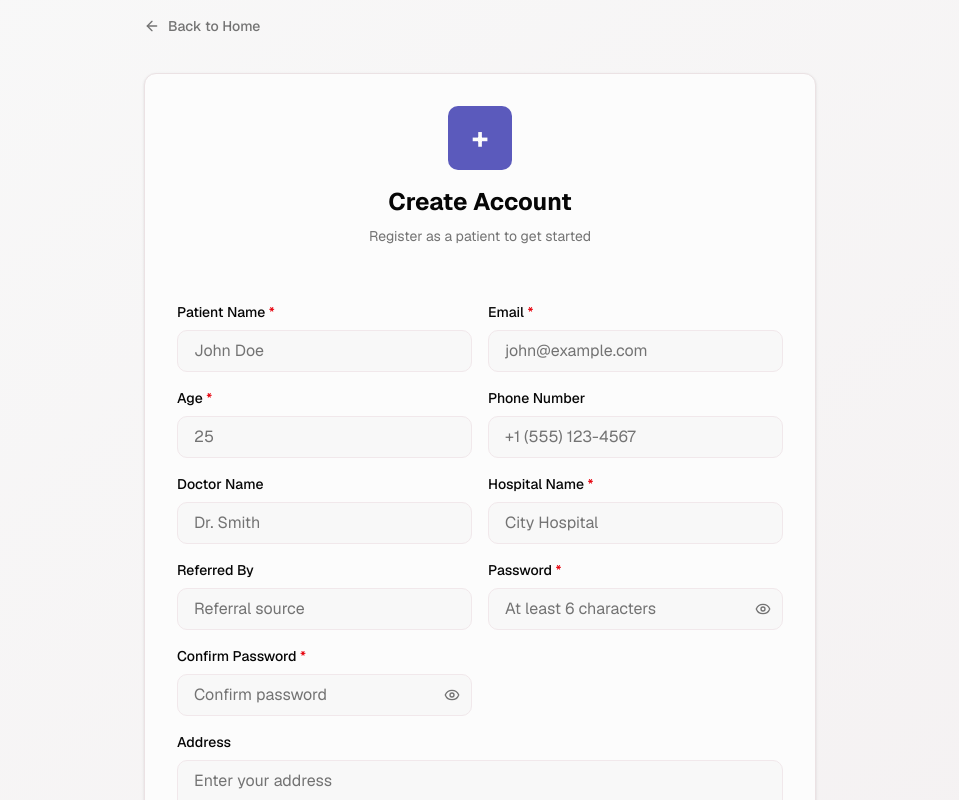
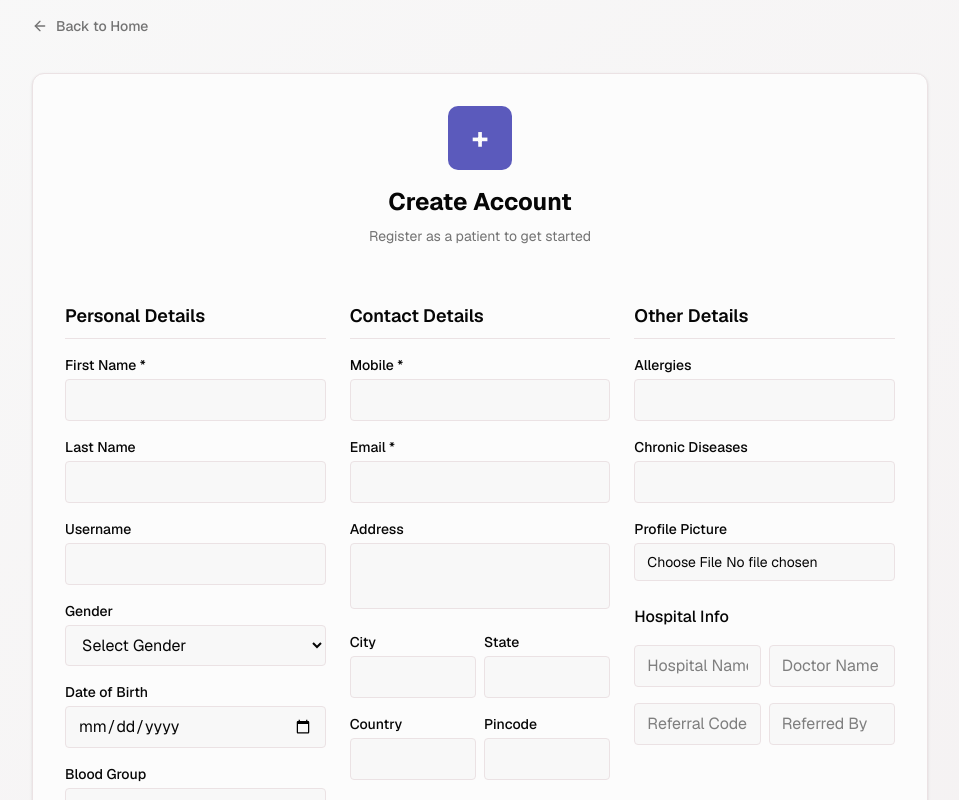
Before and after one commit to Ash-0002/myMentor, a Next.js app: page /register in a window 1280 px wide. Shown: the top 800 px of the page, without its empty margins (160-1119 px from the left). Built offline with nearby package versions, Linux system fonts and the light colour scheme.

Commit message:
login or register flow in continuation

```diff
--- a/app/(auth)/register/page.tsx
+++ b/app/(auth)/register/page.tsx
@@ -2,7 +2,7 @@
 
 import type React from "react"
 
-import { useState } from "react"
+import { useState, useEffect } from "react"
 import Link from "next/link"
 import { useRouter } from "next/navigation"
 import { Button } from "@/components/ui/button"
@@ -11,24 +11,43 @@ import { ArrowLeft, Eye, EyeOff } from "lucide-react"
 
 export default function RegisterPage() {
   const [formData, setFormData] = useState({
-    patientName: "",
+    first_name: "",
+    last_name: "",
+    username: "",
+    gender: "",
+    date_of_birth: "",
+    mobile: "",
     email: "",
+    address: "",
+    city: "",
+    state: "",
+    country: "",
+    pincode: "",
+    blood_group: "",
+    allergies: "",
+    chronic_diseases: "",
+    notes: "",
     password: "",
-    confirmPassword: "",
-    age: "",
-    doctorName: "",
-    referredBy: "",
-    hospitalName: "",
-    phone: "",
-    address: "",
+    confirm_password: "",
+    referral_code: "",
+    referred_by: "",
+    hospital_name: "",
+    doctor_name: "",
   })
+  const [profilePic, setProfilePic] = useState<File | null>(null)
   const [showPassword, setShowPassword] = useState(false)
   const [showConfirmPassword, setShowConfirmPassword] = useState(false)
   const [loading, setLoading] = useState(false)
   const [error, setError] = useState("")
   const router = useRouter()
 
-  const handleChange = (e: React.ChangeEvent<HTMLInputElement | HTMLTextAreaElement>) => {
+  useEffect(() => {
+    if (localStorage.getItem("isLoggedIn") === "true") {
+      router.push("/dashboard")
+    }
+  }, [router])
+
+  const handleChange = (e: React.ChangeEvent<HTMLInputElement | HTMLTextAreaElement | HTMLSelectElement>) => {
     const { name, value } = e.target
     setFormData((prev) => ({
       ...prev,
@@ -36,59 +55,63 @@ export default function RegisterPage() {
     }))
   }
 
+  const handleFileChange = (e: React.ChangeEvent<HTMLInputElement>) => {
+    if (e.target.files && e.target.files[0]) {
+      setProfilePic(e.target.files[0])
+    }
+  }
+
   const handleRegister = async (e: React.FormEvent) => {
     e.preventDefault()
     setError("")
     setLoading(true)
 
-    // Validation
-    if (!formData.patientName || !formData.email || !formData.password || !formData.age || !formData.hospitalName) {
+    // Basic Validation
+    if (!formData.first_name || !formData.email || !formData.password || !formData.mobile) {
       setError("Please fill in all required fields")
       setLoading(false)
       return
     }
 
-    if (formData.password !== formData.confirmPassword) {
+    if (formData.password !== formData.confirm_password) {
       setError("Passwords do not match")
       setLoading(false)
       return
     }
 
-    if (formData.password.length < 6) {
-      setError("Password must be at least 6 characters")
-      setLoading(false)
-      return
+    try {
+      const data = new FormData();
+      Object.entries(formData).forEach(([key, value]) => {
+        data.append(key, value);
+      });
+      data.append('role_id', '3'); // Default role
+      if (profilePic) {
+        data.append('profile_pic', profilePic);
       }
 
-    try {
-      // Save to localStorage for now (replace with actual API call)
-      const userData = {
-        patientName: formData.patientName,
-        email: formData.email,
-        age: formData.age,
-        doctorName: formData.doctorName,
-        referredBy: formData.referredBy,
-        hospitalName: formData.hospitalName,
-        phone: formData.phone,
-        address: formData.address,
-      }
+      const response = await import('@/lib/auth-service').then(mod => mod.registerPatient(data));
 
-      localStorage.setItem("userData", JSON.stringify(userData))
+      if (response.message === "patient created successfully") {
         localStorage.setItem("isLoggedIn", "true")
-
-      // Redirect to dashboard
         setTimeout(() => {
           router.push("/dashboard")
         }, 1000)
-    } catch (err) {
-      setError("Registration failed. Please try again.")
+      } else {
+        setError(response.message || "Registration failed")
+        setLoading(false) // Stop loading if we don't redirect
+      }
+    } catch (err: any) {
+      setError(err.message || "Registration failed. Please try again.")
       setLoading(false)
+    } finally {
+      // We handle setLoading(false) in specific cases or let it stay true during redirect
+      if (loading) setLoading(false)
     }
   }
 
   return (
     <div className="min-h-screen bg-gradient-to-br from-background to-muted/20 flex items-center justify-center p-4">
-      <div className="w-full max-w-2xl">
+      <div className="w-full max-w-4xl">
         <div className="mb-8">
           <Link href="/" className="inline-flex items-center gap-2 text-muted-foreground hover:text-foreground transition-colors">
             <ArrowLeft className="w-4 h-4" />
@@ -105,173 +128,161 @@ export default function RegisterPage() {
             <p className="text-muted-foreground text-sm">Register as a patient to get started</p>
           </div>
 
-          <form onSubmit={handleRegister} className="space-y-4">
+          <form onSubmit={handleRegister} className="space-y-6">
             {error && (
-              <div className="p-3 rounded-lg bg-destructive/10 border border-destructive/20 text-destructive text-sm">
+              <div className="p-3 rounded-lg bg-destructive/10 border border-destructive/20 text-destructive text-sm text-center">
                 {error}
               </div>
             )}
 
-            <div className="grid md:grid-cols-2 gap-4">
-              {/* Patient Name */}
+            <div className="grid md:grid-cols-2 lg:grid-cols-3 gap-6">
+              {/* Personal Info */}
+              <div className="space-y-4">
+                <h3 className="font-semibold text-lg border-b pb-2">Personal Details</h3>
+
                 <div>
-                <label className="block text-sm font-medium text-foreground mb-2">
-                  Patient Name <span className="text-destructive">*</span>
-                </label>
-                <input
-                  type="text"
-                  name="patientName"
-                  value={formData.patientName}
-                  onChange={handleChange}
-                  placeholder="John Doe"
-                  className="w-full px-4 py-2 rounded-lg border border-input bg-background text-foreground placeholder-muted-foreground focus:outline-none focus:ring-2 focus:ring-ring focus:ring-offset-2 transition-all"
-                />
+                  <label className="block text-sm font-medium mb-1">First Name *</label>
+                  <input type="text" name="first_name" value={formData.first_name} onChange={handleChange} className="w-full px-3 py-2 rounded border bg-background" required />
+                </div>
+                <div>
+                  <label className="block text-sm font-medium mb-1">Last Name</label>
+                  <input type="text" name="last_name" value={formData.last_name} onChange={handleChange} className="w-full px-3 py-2 rounded border bg-background" />
+                </div>
+                <div>
+                  <label className="block text-sm font-medium mb-1">Username</label>
+                  <input type="text" name="username" value={formData.username} onChange={handleChange} className="w-full px-3 py-2 rounded border bg-background" />
+                </div>
+                 <div>
+                  <label className="block text-sm font-medium mb-1">Gender</label>
+                  <select name="gender" value={formData.gender} onChange={handleChange} className="w-full px-3 py-2 rounded border bg-background">
+                    <option value="">Select Gender</option>
+                    <option value="male">Male</option>
+                    <option value="female">Female</option>
+                    <option value="other">Other</option>
+                  </select>
+                </div>
+                <div>
+                  <label className="block text-sm font-medium mb-1">Date of Birth</label>
+                  <input type="date" name="date_of_birth" value={formData.date_of_birth} onChange={handleChange} className="w-full px-3 py-2 rounded border bg-background" />
+                </div>
+                 <div>
+                  <label className="block text-sm font-medium mb-1">Blood Group</label>
+                  <input type="text" name="blood_group" value={formData.blood_group} onChange={handleChange} className="w-full px-3 py-2 rounded border bg-background" placeholder="e.g. A+" />
+                </div>
               </div>
 
-              {/* Email */}
+              {/* Contact Info */}
+              <div className="space-y-4">
+                <h3 className="font-semibold text-lg border-b pb-2">Contact Details</h3>
+
                 <div>
-                <label className="block text-sm font-medium text-foreground mb-2">
-                  Email <span className="text-destructive">*</span>
-                </label>
-                <input
-                  type="email"
-                  name="email"
-                  value={formData.email}
-                  onChange={handleChange}
-                  placeholder="john@example.com"
-                  className="w-full px-4 py-2 rounded-lg border border-input bg-background text-foreground placeholder-muted-foreground focus:outline-none focus:ring-2 focus:ring-ring focus:ring-offset-2 transition-all"
-                />
+                  <label className="block text-sm font-medium mb-1">Mobile *</label>
+                  <input type="tel" name="mobile" value={formData.mobile} onChange={handleChange} className="w-full px-3 py-2 rounded border bg-background" required />
+                </div>
+                <div>
+                  <label className="block text-sm font-medium mb-1">Email *</label>
+                  <input type="email" name="email" value={formData.email} onChange={handleChange} className="w-full px-3 py-2 rounded border bg-background" required />
+                </div>
+                <div>
+                  <label className="block text-sm font-medium mb-1">Address</label>
+                  <textarea name="address" value={formData.address} onChange={handleChange} className="w-full px-3 py-2 rounded border bg-background resize-none" rows={2} />
+                </div>
+                <div className="grid grid-cols-2 gap-2">
+                   <div>
+                    <label className="block text-sm font-medium mb-1">City</label>
+                    <input type="text" name="city" value={formData.city} onChange={handleChange} className="w-full px-3 py-2 rounded border bg-background" />
+                  </div>
+                   <div>
+                    <label className="block text-sm font-medium mb-1">State</label>
+                    <input type="text" name="state" value={formData.state} onChange={handleChange} className="w-full px-3 py-2 rounded border bg-background" />
+                  </div>
+                </div>
+                 <div className="grid grid-cols-2 gap-2">
+                   <div>
+                    <label className="block text-sm font-medium mb-1">Country</label>
+                    <input type="text" name="country" value={formData.country} onChange={handleChange} className="w-full px-3 py-2 rounded border bg-background" />
+                  </div>
+                   <div>
+                    <label className="block text-sm font-medium mb-1">Pincode</label>
+                    <input type="text" name="pincode" value={formData.pincode} onChange={handleChange} className="w-full px-3 py-2 rounded border bg-background" />
+                  </div>
+                </div>
               </div>
 
-              {/* Age */}
+               {/* Medical & Meta Info */}
+              <div className="space-y-4">
+                <h3 className="font-semibold text-lg border-b pb-2">Other Details</h3>
+
                 <div>
-                <label className="block text-sm font-medium text-foreground mb-2">
-                  Age <span className="text-destructive">*</span>
-                </label>
-                <input
-                  type="number"
-                  name="age"
-                  value={formData.age}
-                  onChange={handleChange}
-                  placeholder="25"
-                  className="w-full px-4 py-2 rounded-lg border border-input bg-background text-foreground placeholder-muted-foreground focus:outline-none focus:ring-2 focus:ring-ring focus:ring-offset-2 transition-all"
-                />
+                  <label className="block text-sm font-medium mb-1">Allergies</label>
+                  <input type="text" name="allergies" value={formData.allergies} onChange={handleChange} className="w-full px-3 py-2 rounded border bg-background" />
+                </div>
+                <div>
+                  <label className="block text-sm font-medium mb-1">Chronic Diseases</label>
+                  <input type="text" name="chronic_diseases" value={formData.chronic_diseases} onChange={handleChange} className="w-full px-3 py-2 rounded border bg-background" />
+                </div>
+                 <div>
+                  <label className="block text-sm font-medium mb-1">Profile Picture</label>
+                  <input type="file" onChange={handleFileChange} className="w-full px-3 py-2 rounded border bg-background text-sm" accept="image/*" />
                 </div>
 
-              {/* Phone */}
-              <div>
-                <label className="block text-sm font-medium text-foreground mb-2">Phone Number</label>
-                <input
-                  type="tel"
-                  name="phone"
-                  value={formData.phone}
-                  onChange={handleChange}
-                  placeholder="+1 (555) 123-4567"
-                  className="w-full px-4 py-2 rounded-lg border border-input bg-background text-foreground placeholder-muted-foreground focus:outline-none focus:ring-2 focus:ring-ring focus:ring-offset-2 transition-all"
-                />
+                <h4 className="font-medium pt-2">Hospital Info</h4>
+                 <div className="grid grid-cols-2 gap-2">
+                   <input type="text" name="hospital_name" value={formData.hospital_name} onChange={handleChange} className="w-full px-3 py-2 rounded border bg-background" placeholder="Hospital Name" />
+                   <input type="text" name="doctor_name" value={formData.doctor_name} onChange={handleChange} className="w-full px-3 py-2 rounded border bg-background" placeholder="Doctor Name" />
+                 </div>
+                 <div className="grid grid-cols-2 gap-2">
+                   <input type="text" name="referral_code" value={formData.referral_code} onChange={handleChange} className="w-full px-3 py-2 rounded border bg-background" placeholder="Referral Code" />
+                   <input type="text" name="referred_by" value={formData.referred_by} onChange={handleChange} className="w-full px-3 py-2 rounded border bg-background" placeholder="Referred By" />
+                 </div>
+              </div>
             </div>
 
-              {/* Doctor Name */}
+            {/* Password Section */}
+            <div className="border-t pt-4">
+              <h3 className="font-semibold text-lg mb-4">Security</h3>
+              <div className="grid md:grid-cols-2 gap-6">
                 <div>
-                <label className="block text-sm font-medium text-foreground mb-2">Doctor Name</label>
-                <input
-                  type="text"
-                  name="doctorName"
-                  value={formData.doctorName}
-                  onChange={handleChange}
-                  placeholder="Dr. Smith"
-                  className="w-full px-4 py-2 rounded-lg border border-input bg-background text-foreground placeholder-muted-foreground focus:outline-none focus:ring-2 focus:ring-ring focus:ring-offset-2 transition-all"
-                />
-              </div>
-
-              {/* Hospital Name */}
-              <div>
-                <label className="block text-sm font-medium text-foreground mb-2">
-                  Hospital Name <span className="text-destructive">*</span>
-                </label>
-                <input
-                  type="text"
-                  name="hospitalName"
-                  value={formData.hospitalName}
-                  onChange={handleChange}
-                  placeholder="City Hospital"
-                  className="w-full px-4 py-2 rounded-lg border border-input bg-background text-foreground placeholder-muted-foreground focus:outline-none focus:ring-2 focus:ring-ring focus:ring-offset-2 transition-all"
-                />
-              </div>
-
-              {/* Referred By */}
-              <div>
-                <label className="block text-sm font-medium text-foreground mb-2">Referred By</label>
-                <input
-                  type="text"
-                  name="referredBy"
-                  value={formData.referredBy}
-                  onChange={handleChange}
-                  placeholder="Referral source"
-                  className="w-full px-4 py-2 rounded-lg border border-input bg-background text-foreground placeholder-muted-foreground focus:outline-none focus:ring-2 focus:ring-ring focus:ring-offset-2 transition-all"
-                />
-              </div>
-
-              {/* Password */}
-              <div>
-                <label className="block text-sm font-medium text-foreground mb-2">
-                  Password <span className="text-destructive">*</span>
-                </label>
+                  <label className="block text-sm font-medium mb-2">Password *</label>
                   <div className="relative">
                     <input
                       type={showPassword ? "text" : "password"}
                       name="password"
                       value={formData.password}
                       onChange={handleChange}
-                    placeholder="At least 6 characters"
-                    className="w-full px-4 py-2 rounded-lg border border-input bg-background text-foreground placeholder-muted-foreground focus:outline-none focus:ring-2 focus:ring-ring focus:ring-offset-2 transition-all"
+                      className="w-full px-4 py-2 rounded-lg border border-input bg-background"
+                      required
                     />
                      <button
                         type="button"
                         onClick={() => setShowPassword(!showPassword)}
-                    className="absolute right-3 top-1/2 -translate-y-1/2 text-muted-foreground hover:text-foreground transition-colors"
+                        className="absolute right-3 top-1/2 -translate-y-1/2 text-muted-foreground"
                       >
                         {showPassword ? <EyeOff className="w-4 h-4" /> : <Eye className="w-4 h-4" />}
                       </button>
                   </div>
                 </div>
-
-              {/* Confirm Password */}
                  <div>
-                <label className="block text-sm font-medium text-foreground mb-2">
-                  Confirm Password <span className="text-destructive">*</span>
-                </label>
+                  <label className="block text-sm font-medium mb-2">Confirm Password *</label>
                   <div className="relative">
                     <input
                       type={showConfirmPassword ? "text" : "password"}
-                    name="confirmPassword"
-                    value={formData.confirmPassword}
+                      name="confirm_password"
+                      value={formData.confirm_password}
                       onChange={handleChange}
-                    placeholder="Confirm password"
-                    className="w-full px-4 py-2 rounded-lg border border-input bg-background text-foreground placeholder-muted-foreground focus:outline-none focus:ring-2 focus:ring-ring focus:ring-offset-2 transition-all"
+                      className="w-full px-4 py-2 rounded-lg border border-input bg-background"
+                      required
                     />
                      <button
                         type="button"
                         onClick={() => setShowConfirmPassword(!showConfirmPassword)}
-                    className="absolute right-3 top-1/2 -translate-y-1/2 text-muted-foreground hover:text-foreground transition-colors"
+                        className="absolute right-3 top-1/2 -translate-y-1/2 text-muted-foreground"
                       >
                         {showConfirmPassword ? <EyeOff className="w-4 h-4" /> : <Eye className="w-4 h-4" />}
                       </button>
                   </div>
                 </div>
               </div>
-
-            {/* Address */}
-            <div>
-              <label className="block text-sm font-medium text-foreground mb-2">Address</label>
-              <textarea
-                name="address"
-                value={formData.address}
-                onChange={handleChange}
-                placeholder="Enter your address"
-                rows={2}
-                className="w-full px-4 py-2 rounded-lg border border-input bg-background text-foreground placeholder-muted-foreground focus:outline-none focus:ring-2 focus:ring-ring focus:ring-offset-2 transition-all resize-none"
-              />
             </div>
 
             <Button type="submit" className="w-full mt-6" disabled={loading}>
--- /dev/null
+++ b/lib/auth-service.ts
@@ -0,0 +1,76 @@
+export interface LoginCredentials {
+  username: string;
+  password: string;
+}
+
+export interface LoginResponse {
+  message: string;
+  data?: {
+    user_id: number;
+    name: string;
+    user_name: string;
+    user_type: string;
+  };
+  error?: string;
+}
+
+export async function loginUser(credentials: LoginCredentials): Promise<any> {
+  const response = await fetch('/api/external/user-login', {
+    method: 'POST',
+    headers: {
+      'Content-Type': 'application/json',
+    },
+    body: JSON.stringify(credentials),
+  });
+
+  if (!response.ok) {
+    const errorData = await response.json().catch(() => ({}));
+    throw new Error(errorData.message || 'Login failed');
+  }
+
+  const userResponse = await response.json();
+
+  // Get tokens
+  const tokenResponse = await fetch('/token', {
+    method: 'POST',
+    headers: {
+      'Content-Type': 'application/json',
+    },
+    body: JSON.stringify({
+      email: credentials.username,
+      password: credentials.password
+    }),
+  });
+
+  if (!tokenResponse.ok) {
+    // If token fetch fails, we should probably still throw an error
+    // or handle it gracefully. For now, failing the login seems appropriate.
+    const errorData = await tokenResponse.json().catch(() => ({}));
+    throw new Error(errorData.message || 'Failed to retrieve access tokens');
+  }
+
+  const tokens = await tokenResponse.json();
+
+  return {
+    ...userResponse,
+    tokens
+  };
+}
+
+export async function registerPatient(formData: FormData): Promise<any> {
+  // calculate age from dob if not present or just pass what we have
+  // The API expects specific fields. We will rely on the formData passed from the component.
+
+  const response = await fetch('/api/local/patient/create', {
+    method: 'POST',
+    body: formData,
+    // Content-Type header is automatically set for FormData with boundary
+  });
+
+  if (!response.ok) {
+    const errorData = await response.json().catch(() => ({}));
+    throw new Error(errorData.message || 'Registration failed');
+  }
+
+  return response.json();
+}
--- a/next.config.mjs
+++ b/next.config.mjs
@@ -9,12 +9,24 @@ const nextConfig = {
   async rewrites() {
     return [
       {
+        source: '/api/local/:path*',
+        destination: 'http://127.0.0.1:8000/api/:path*',
+      },
+      {
         source: '/api/external/assessment-report/create',
         destination: 'http://52.207.90.22:8000/api/assessment-report/create',
       },
       {
         source: '/api/external/assessment-status/create',
         destination: 'http://52.207.90.22:8000/api/assessment-status/create',
+      },
+      {
+        source: '/api/external/user-login',
+        destination: 'http://52.207.90.22:8000/api/user-login',
+      },
+      {
+        source: '/token',
+        destination: 'http://52.207.90.22:8000/api/token',
       },
       {
         source: '/api/external/:path*',
```
Also changed, not shown: app/(auth)/login/page.tsx (+38 -5 lines), app/dashboard/layout.tsx (added, +37 -0 lines), app/page.tsx (+71 -71 lines), components/hospital-dashboard.tsx (+6 -1 lines). Lines whose indentation alone changed are shown as unchanged.
